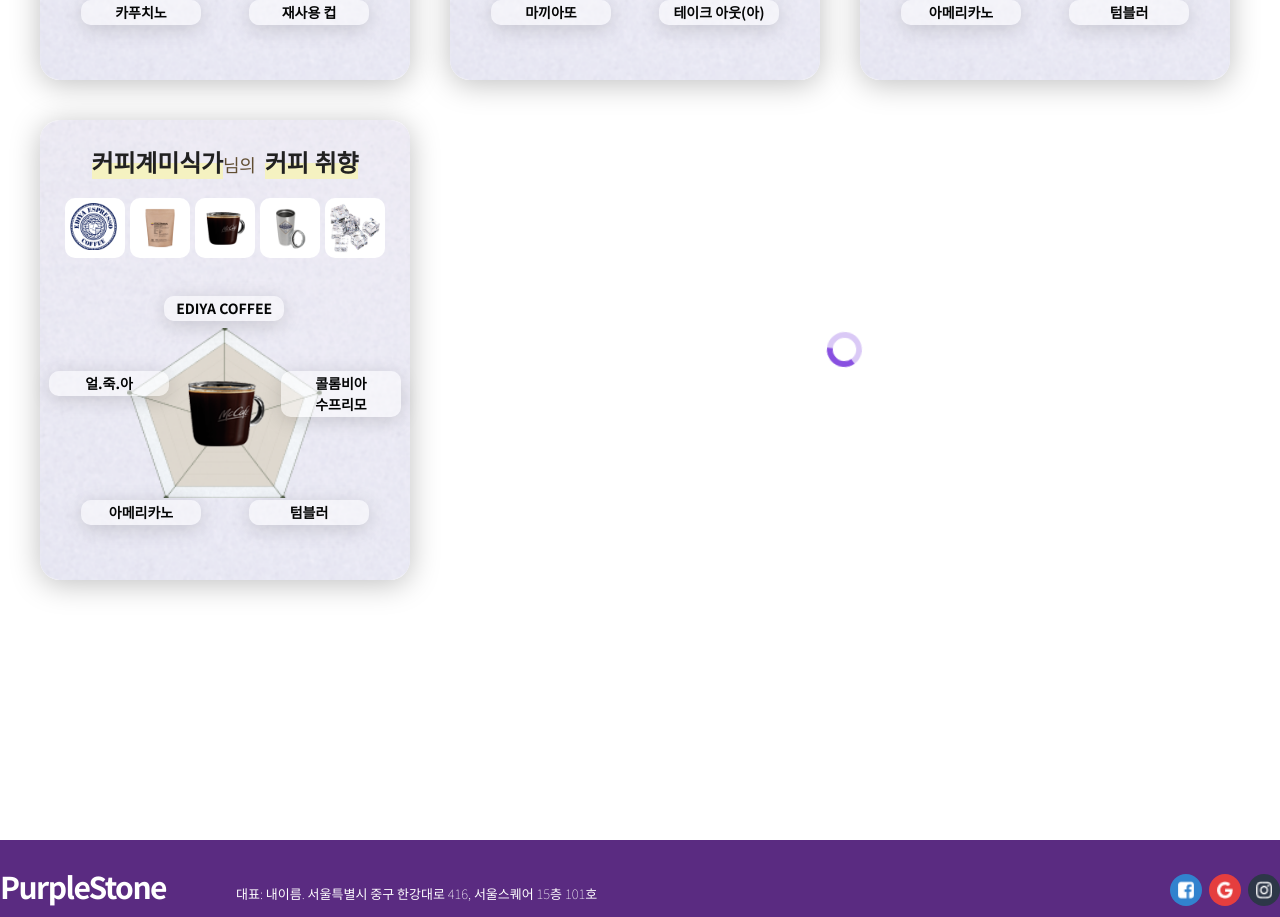
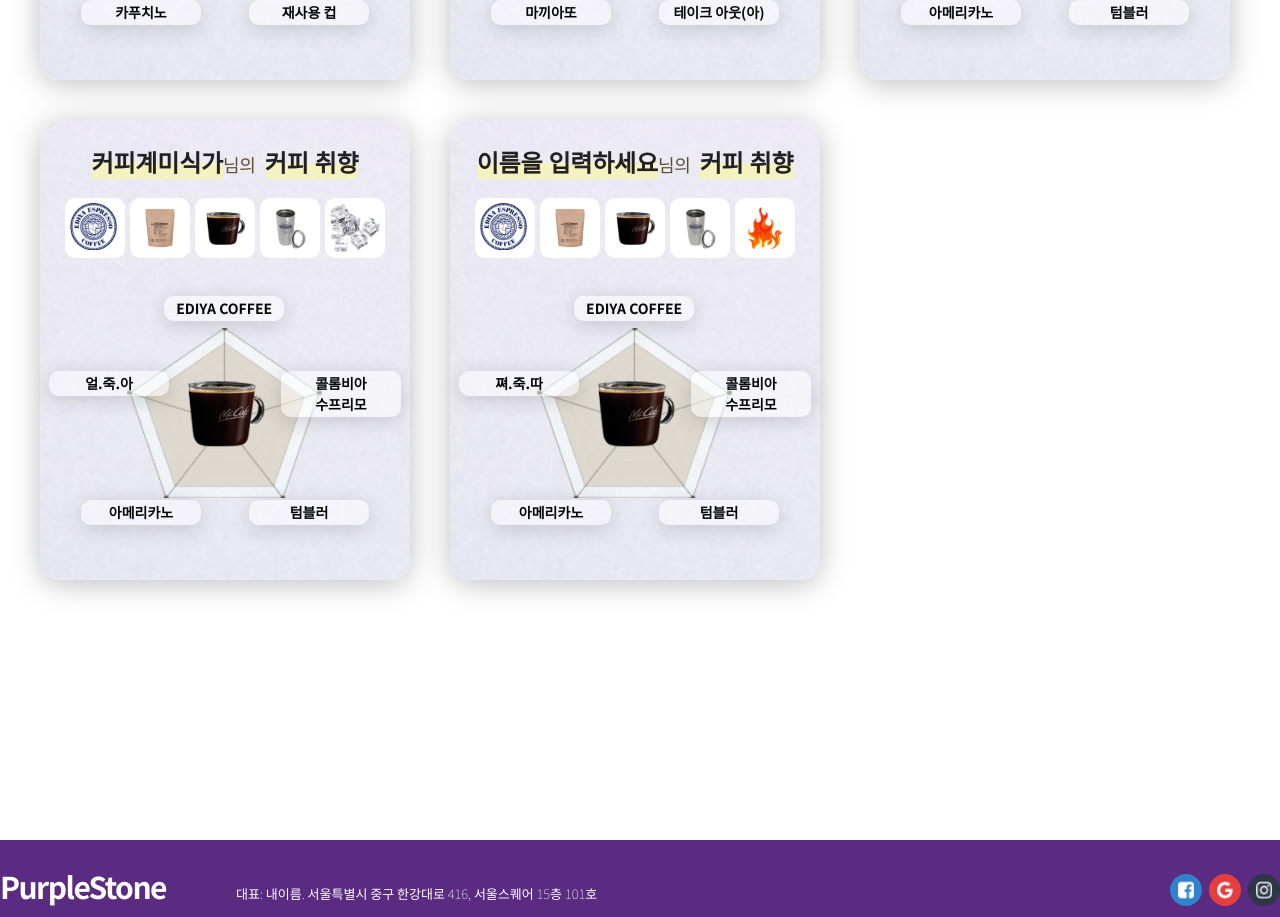
Before and after one commit to oh930428/purplestone, a React (Create React App) app: page /all-coffees in a window 1280 px wide. Shown: the part 2329-3246 px from the top of the page. Built offline with nearby package versions, Linux system fonts and the light colour scheme; data requests are answered from the project's data file.

Commit message:
♻️ [refactor] all-coffees 페이지 / userCardSection무한 스크롤 리팩토링

```diff
--- a/db.json
+++ b/db.json
@@ -850,6 +850,47 @@
         }
       },
       "id": 13
+    },
+    {
+      "userName": "이름을 입력하세요",
+      "userCardSmallType": {
+        "brand": {
+          "id": 1,
+          "name": "EDIYA COFFEE",
+          "description": "이디아 브랜드가 좋아요",
+          "image": "brands/ediya.png",
+          "type": "brand"
+        },
+        "beans": {
+          "id": 2,
+          "name": "콜롬비아 수프리모",
+          "description": "적절한 산미가 깔끔한 맛의 콜롬비아 수프리모가 내 취향~",
+          "image": "beans/colombiaSupremo.png",
+          "type": "beans"
+        },
+        "coffeeType": {
+          "id": 3,
+          "name": "아메리카노",
+          "description": "내 마음에 아메리카노",
+          "image": "coffeetypes/americano.png",
+          "type": "coffeeType"
+        },
+        "bottle": {
+          "id": 4,
+          "name": "텀블러",
+          "description": "텀블러",
+          "image": "bottles/cup-tumbler.png",
+          "type": "bottle"
+        },
+        "temperature": {
+          "id": 5,
+          "name": "쪄.죽.따",
+          "description": "이열치열! 여름에도 뜨거운 커피 못 잃어",
+          "image": "temperature/hot.png",
+          "type": "temperature"
+        }
+      },
+      "id": 14
     }
   ],
   "othersCoffee": {
@@ -900,7 +941,14 @@
       "datasets": [
         {
           "label": "원두 종류 선호도",
-          "data": [3, 20, 4, 7, 2, 5],
+          "data": [
+            3,
+            20,
+            4,
+            7,
+            2,
+            5
+          ],
           "backgroundColor": [
             "rgba(255, 99, 132, 0.2)",
             "rgba(54, 162, 235, 0.2)",
@@ -935,7 +983,14 @@
       "datasets": [
         {
           "label": "커피 브랜드 선호도",
-          "data": [3, 20, 4, 7, 2, 5],
+          "data": [
+            3,
+            20,
+            4,
+            7,
+            2,
+            5
+          ],
           "backgroundColor": [
             "rgba(255, 99, 132, 0.2)",
             "rgba(54, 162, 235, 0.2)",
--- /dev/null
+++ b/src/hooks/useFetch.ts
@@ -0,0 +1,36 @@
+import { userCardProps } from './../types/userCardSmall';
+import { useState, useEffect, useCallback } from 'react';
+import { getUserCard } from 'store/api/userCardListPageParam';
+
+const useFetch = (page: number) => {
+  const [cards, setCards] = useState<userCardProps[]>([]);
+  const [hasMore, setHasMore] = useState<boolean>(false);
+  const [isLoading, setIsLoading] = useState<boolean>(true);
+  const [isError, setIsError] = useState<boolean>(false);
+
+  /*
+  처음 로직 : list 요소의 가장 아래에 빈 div을 생성하고, ref을 달아준다. 이 ref를 통해서 교차시점을 확인할 수 있다.
+  지금 로직 : list의 마지막 요소에만 선택적으로 ref를 달아주고, ref가 있을 때, 새롭게 데이터를 fetch한다.
+  */
+
+  const sendQuery = useCallback(async (page: number) => {
+    try {
+      setIsLoading(true);
+      await new Promise(resolve => setTimeout(resolve, 1000));
+      const res = await getUserCard(page);
+      setCards((prev: any) => [...prev, ...res.data]);
+      setHasMore(res.data.length > 0);
+      setIsLoading(false);
+    } catch (err) {
+      setIsError(true);
+    }
+  }, []);
+
+  useEffect(() => {
+    sendQuery(page);
+  }, [sendQuery, page]);
+
+  return { cards, isLoading, isError, hasMore };
+};
+
+export default useFetch;
--- a/src/pages/AllCoffees/components/UserCardListSection/UserCardListSection.tsx
+++ b/src/pages/AllCoffees/components/UserCardListSection/UserCardListSection.tsx
@@ -1,21 +1,17 @@
 import styled from 'styled-components';
+import useFetch from 'hooks/useFetch';
+
 import { maxWidth } from 'styles/mixin';
+import { userCardProps } from 'types/userCardSmall';
 import { Header, Loader, UserCardSmall } from 'components';
-import { userCardProps } from 'types/userCardSmall';
-import { getUserCard } from 'store/api/userCardListPageParam';
 import { useState, useEffect, useRef, useCallback } from 'react';
 
-const TOTAL_PAGES = 10;
-
 const UserCardListSection = () => {
-  const [items, setItems] = useState<any>([]);
-  const [isLoading, setIsLoading] = useState<boolean>(false);
-  const [hasMore, setHasMore] = useState<boolean>(true);
+  const observer = useRef<IntersectionObserver>();
   const [page, setPage] = useState<number>(1);
-  const observer = useRef<IntersectionObserver>();
+  const { isLoading, isError, cards, hasMore } = useFetch(page);
 
   useEffect(() => {
-    fetchUserCard(page);
     setPage(page => page + 1);
   }, []);
 
@@ -26,12 +22,7 @@
 
       observer.current = new IntersectionObserver(entries => {
         if (entries[0].isIntersecting && hasMore) {
-          if (page < TOTAL_PAGES) {
-            fetchUserCard(page);
-            setPage(page => page + 1);
-          } else {
-            setHasMore(false);
-          }
+          setPage(prev => prev + 1);
         }
       });
 
@@ -39,16 +30,6 @@
     },
     [isLoading, hasMore]
   );
-
-  const fetchUserCard = async (pageParam: number) => {
-    setIsLoading(true);
-    await new Promise(resolve => setTimeout(resolve, 1000));
-    await getUserCard(pageParam) //
-      .then(resp => {
-        setItems([...items, ...resp.data]);
-        setIsLoading(false);
-      });
-  };
 
   return (
     <Container>
@@ -58,15 +39,16 @@
       />
 
       <CardListContainer>
-        {items?.map((item: userCardProps, index: number) =>
-          index + 1 === items.length ? (
-            <UserCardSmall key={index} card={item} reference={lastItemRef} />
+        {cards?.map((card: userCardProps, index: number) =>
+          index + 1 === cards.length ? ( // index + 1 번이 페이지의 마지막 item
+            <UserCardSmall key={index} card={card} reference={lastItemRef} />
           ) : (
-            <UserCardSmall key={index} card={item} />
+            <UserCardSmall key={index} card={card} />
           )
         )}
 
         {isLoading && <Loader />}
+        {isError && <div>not found</div>}
       </CardListContainer>
     </Container>
   );
--- a/src/pages/Home/components/HeaderSection/HeaderSection.tsx
+++ b/src/pages/Home/components/HeaderSection/HeaderSection.tsx
@@ -82,10 +82,13 @@
 
 const CardImage = styled.figure`
   flex: 1;
-  width: 511px;
+  width: 100%;
   cursor: pointer;
 
   img {
+    width: 100%;
+    height: 100%;
+    object-fit: cover;
     --x: calc(var(--px) - 0.5);
     --y: calc(var(--py) - 0.5);
     transform-style: preserve-3d;
```
